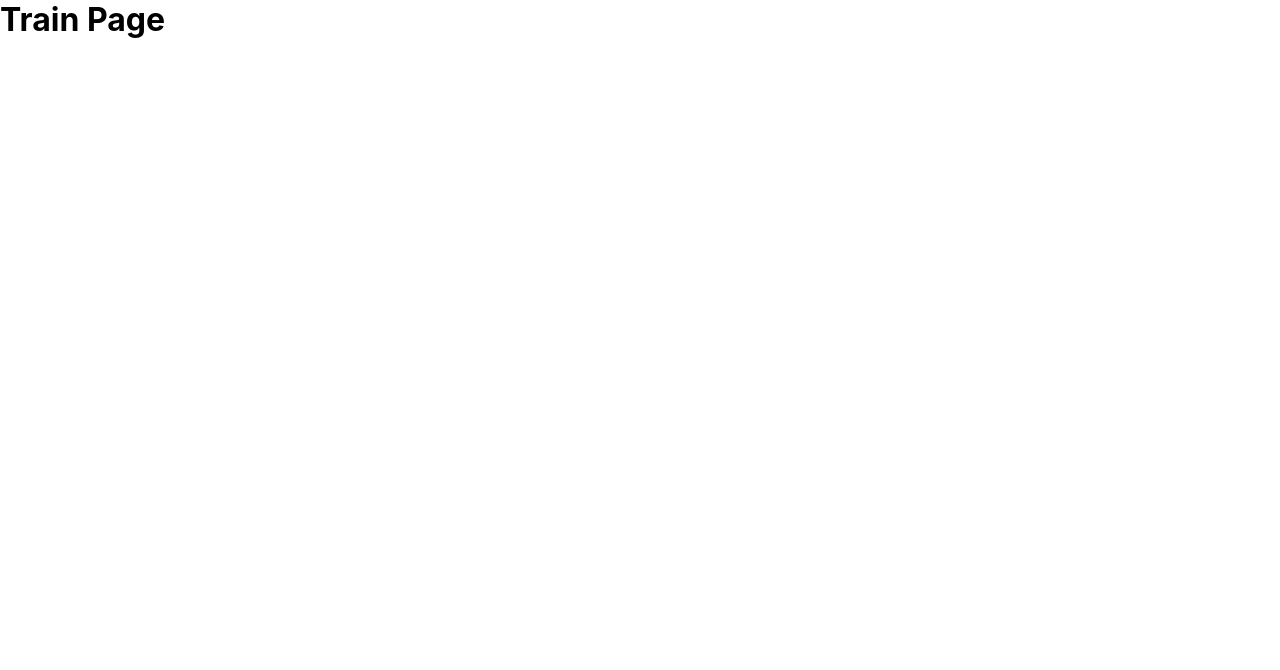
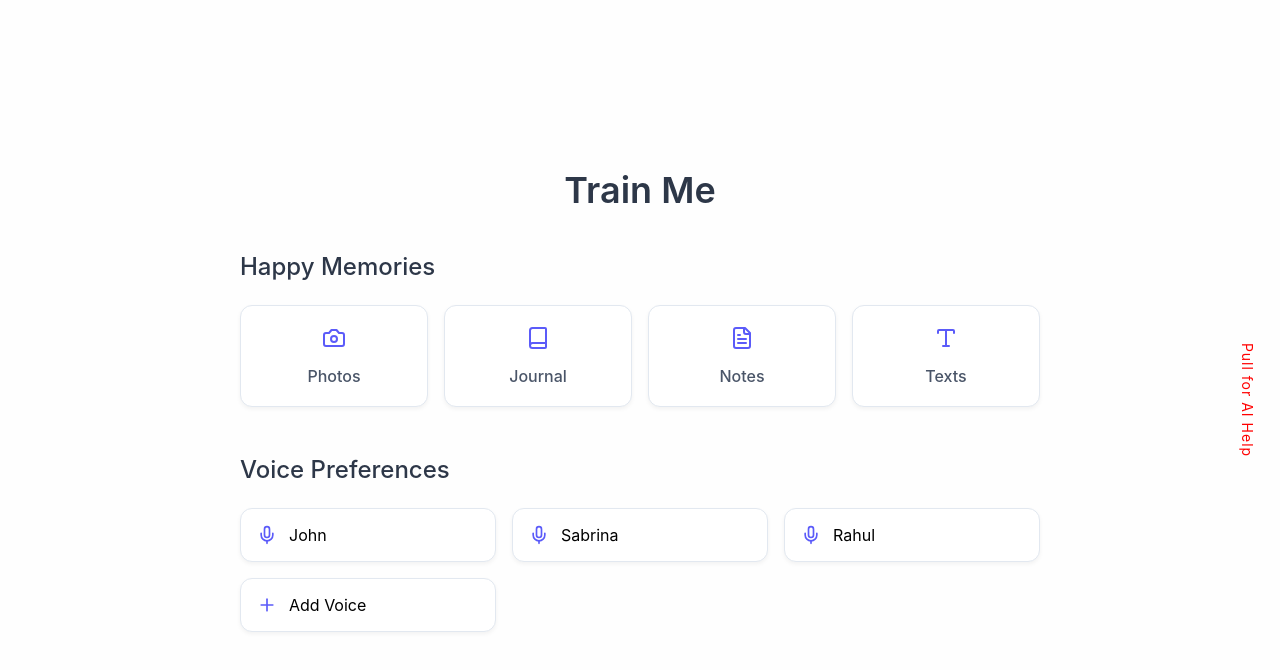
Before and after one commit to confox51/Zenara, a React (Vite) app: page /train in a window 1280 px wide. Shown: the top 670 px of the page. Built offline with nearby package versions, Linux system fonts and the light colour scheme.

Commit message:
Train me Page implementation and styling

```diff
--- /dev/null
+++ b/src/Train.css
@@ -0,0 +1,192 @@
+/* Train.css */
+.train-container {
+    min-height: 100vh;
+    background-color: #FEFEFE;
+    padding: 2rem;
+    font-family: -apple-system, BlinkMacSystemFont, 'Segoe UI', Roboto, sans-serif;
+    display: flex;
+    justify-content: center;
+    align-items: center;
+  }
+
+  .content-wrapper {
+    max-width: 800px;
+    width: 100%;
+    margin: 0 auto;
+  }
+
+  .train-title {
+    font-size: 2.25rem;
+    font-weight: 600;
+    color: #2D3748;
+    margin-bottom: 2.5rem;
+    text-align: center;
+  }
+
+  .section-title {
+    font-size: 1.5rem;
+    font-weight: 500;
+    color: #2D3748;
+    margin-bottom: 1.5rem;
+  }
+
+  .memory-options {
+    display: grid;
+    grid-template-columns: repeat(auto-fit, minmax(150px, 1fr));
+    gap: 1rem;
+    margin-bottom: 3rem;
+  }
+
+  .memory-option {
+    background: white;
+    border: 1px solid #E2E8F0;
+    border-radius: 12px;
+    padding: 1.25rem;
+    text-align: center;
+    cursor: pointer;
+    transition: all 0.2s ease;
+    box-shadow: 0 2px 4px rgba(0, 0, 0, 0.05);
+  }
+
+  .memory-option:hover {
+    transform: translateY(-2px);
+    box-shadow: 0 4px 6px rgba(0, 0, 0, 0.1);
+    border-color: #5B5BF9;
+  }
+
+  .memory-option-icon {
+    color: #5B5BF9;
+    margin-bottom: 0.75rem;
+  }
+
+  .memory-option-label {
+    color: #4A5568;
+    font-weight: 500;
+  }
+
+  .voice-grid {
+    display: grid;
+    grid-template-columns: repeat(auto-fit, minmax(200px, 1fr));
+    gap: 1rem;
+  }
+
+  .voice-option {
+    background: white;
+    border: 1px solid #E2E8F0;
+    border-radius: 12px;
+    padding: 1rem;
+    display: flex;
+    align-items: center;
+    gap: 0.75rem;
+    cursor: pointer;
+    transition: all 0.2s ease;
+    box-shadow: 0 2px 4px rgba(0, 0, 0, 0.05);
+  }
+
+  .voice-option:hover {
+    transform: translateY(-2px);
+    box-shadow: 0 4px 6px rgba(0, 0, 0, 0.1);
+    border-color: #5B5BF9;
+  }
+
+  .voice-option.selected {
+    background-color: #F0F0FF;
+    border-color: #5B5BF9;
+  }
+
+  .voice-icon {
+    color: #5B5BF9;
+  }
+
+  .side-label {
+    writing-mode: vertical-rl;
+    text-orientation: mixed;
+    position: fixed;
+    right: 1.5rem;
+    top: 50%;
+    transform: translateY(-50%);
+    color: #FF0000;
+    font-size: 0.875rem;
+    letter-spacing: 1px;
+  }
+
+  /* Modal Styles */
+  .modal-overlay {
+    position: fixed;
+    top: 0;
+    left: 0;
+    right: 0;
+    bottom: 0;
+    background-color: rgba(0, 0, 0, 0.5);
+    display: flex;
+    justify-content: center;
+    align-items: center;
+    z-index: 1000;
+  }
+
+  .modal-content {
+    background: white;
+    padding: 2rem;
+    border-radius: 12px;
+    width: 90%;
+    max-width: 600px;
+    position: relative;
+    box-shadow: 0 4px 6px rgba(0, 0, 0, 0.1);
+  }
+
+  .modal-close {
+    position: absolute;
+    top: 1rem;
+    right: 1rem;
+    cursor: pointer;
+    color: #4A5568;
+    background: none;
+    border: none;
+    padding: 0;
+  }
+
+  .modal-title {
+    font-size: 1.25rem;
+    font-weight: 600;
+    margin-bottom: 1.5rem;
+    color: #2D3748;
+  }
+
+  .text-input {
+    width: 100%;
+    min-height: 200px;
+    padding: 1rem;
+    border: 1px solid #E2E8F0;
+    border-radius: 8px;
+    font-size: 1rem;
+    resize: vertical;
+    margin-bottom: 1rem;
+  }
+
+  .photo-upload-area {
+    border: 2px dashed #E2E8F0;
+    border-radius: 8px;
+    padding: 2rem;
+    text-align: center;
+    cursor: pointer;
+    margin-bottom: 1rem;
+  }
+
+  .photo-upload-area:hover {
+    border-color: #5B5BF9;
+  }
+
+  .button {
+    background-color: #5B5BF9;
+    color: white;
+    padding: 0.75rem 1.5rem;
+    border-radius: 8px;
+    border: none;
+    font-weight: 500;
+    cursor: pointer;
+    transition: background-color 0.2s ease;
+  }
+
+  .button:hover {
+    background-color: #4A4AE8;
+  }
--- a/src/Train.tsx
+++ b/src/Train.tsx
@@ -1,7 +1,168 @@
+import React, { useState, useRef } from 'react';
+import { Camera, Book, FileText, Type, Mic, Plus, X } from 'lucide-react';
+import './Train.css';
+
+interface ModalProps {
+  isOpen: boolean;
+  onClose: () => void;
+  title: string;
+  children: React.ReactNode;
+}
+
+const Modal: React.FC<ModalProps> = ({ isOpen, onClose, title, children }) => {
+  if (!isOpen) return null;
+
+  return (
+    <div className="modal-overlay" onClick={onClose}>
+      <div className="modal-content" onClick={e => e.stopPropagation()}>
+        <button className="modal-close" onClick={onClose}>
+          <X size={24} />
+        </button>
+        <h3 className="modal-title">{title}</h3>
+        {children}
+      </div>
+    </div>
+  );
+};
+
 export default function Train() {
-    return (
-      <div className="flex h-screen items-center justify-center">
-        <h1 className="text-3xl font-bold">Train Page</h1>
+  const [selectedVoice, setSelectedVoice] = useState<string | null>(null);
+  const [modalConfig, setModalConfig] = useState<{
+    isOpen: boolean;
+    type: string;
+    title: string;
+  }>({
+    isOpen: false,
+    type: '',
+    title: ''
+  });
+  const [textContent, setTextContent] = useState('');
+  const fileInputRef = useRef<HTMLInputElement>(null);
+
+  const memoryOptions = [
+    { id: 'photos', icon: <Camera className="memory-option-icon" size={24} />, label: 'Photos' },
+    { id: 'journal', icon: <Book className="memory-option-icon" size={24} />, label: 'Journal' },
+    { id: 'notes', icon: <FileText className="memory-option-icon" size={24} />, label: 'Notes' },
+    { id: 'texts', icon: <Type className="memory-option-icon" size={24} />, label: 'Texts' },
+  ];
+
+  const voices = [
+    { id: 'john', name: 'John' },
+    { id: 'sabrina', name: 'Sabrina' },
+    { id: 'rahul', name: 'Rahul' },
+  ];
+
+  const handleMemoryClick = (id: string) => {
+    if (id === 'photos') {
+      setModalConfig({
+        isOpen: true,
+        type: 'photo',
+        title: 'Upload Photos'
+      });
+    } else {
+      setModalConfig({
+        isOpen: true,
+        type: 'text',
+        title: `Add ${id.charAt(0).toUpperCase() + id.slice(1)}`
+      });
+    }
+  };
+
+  const handleFileUpload = (event: React.ChangeEvent<HTMLInputElement>) => {
+    const files = event.target.files;
+    if (files && files.length > 0) {
+      // Handle file upload logic here
+      console.log('Files selected:', files);
+    }
+  };
+
+  const handleSubmit = () => {
+    // Handle content submission logic here
+    console.log('Submitting content:', textContent);
+    setTextContent('');
+    setModalConfig(prev => ({ ...prev, isOpen: false }));
+  };
+
+  return (
+    <div className="train-container">
+      <div className="content-wrapper">
+        <h1 className="train-title">Train Me</h1>
+
+        <section>
+          <h2 className="section-title">Happy Memories</h2>
+          <div className="memory-options">
+            {memoryOptions.map((option) => (
+              <div
+                key={option.id}
+                className="memory-option"
+                onClick={() => handleMemoryClick(option.id)}
+              >
+                {option.icon}
+                <div className="memory-option-label">{option.label}</div>
+              </div>
+            ))}
+          </div>
+        </section>
+
+        <section>
+          <h2 className="section-title">Voice Preferences</h2>
+          <div className="voice-grid">
+            {voices.map((voice) => (
+              <div
+                key={voice.id}
+                className={`voice-option ${selectedVoice === voice.id ? 'selected' : ''}`}
+                onClick={() => setSelectedVoice(voice.id)}
+              >
+                <Mic className="voice-icon" size={20} />
+                <span>{voice.name}</span>
+              </div>
+            ))}
+            <div className="voice-option">
+              <Plus size={20} className="voice-icon" />
+              <span>Add Voice</span>
+            </div>
+          </div>
+        </section>
       </div>
-    );
-  }
+
+      <div className="side-label">Pull for AI Help</div>
+
+      <Modal
+        isOpen={modalConfig.isOpen}
+        onClose={() => setModalConfig(prev => ({ ...prev, isOpen: false }))}
+        title={modalConfig.title}
+      >
+        {modalConfig.type === 'photo' ? (
+          <>
+            <input
+              type="file"
+              ref={fileInputRef}
+              onChange={handleFileUpload}
+              accept="image/*"
+              multiple
+              style={{ display: 'none' }}
+            />
+            <div
+              className="photo-upload-area"
+              onClick={() => fileInputRef.current?.click()}
+            >
+              <Camera size={48} color="#5B5BF9" />
+              <p>Click to upload photos or drag and drop them here</p>
+            </div>
+            <button className="button" onClick={handleSubmit}>Upload</button>
+          </>
+        ) : (
+          <>
+            <textarea
+              className="text-input"
+              value={textContent}
+              onChange={(e) => setTextContent(e.target.value)}
+              placeholder={`Enter your ${modalConfig.type} content here...`}
+            />
+            <button className="button" onClick={handleSubmit}>Save</button>
+          </>
+        )}
+      </Modal>
+    </div>
+  );
+}
```
